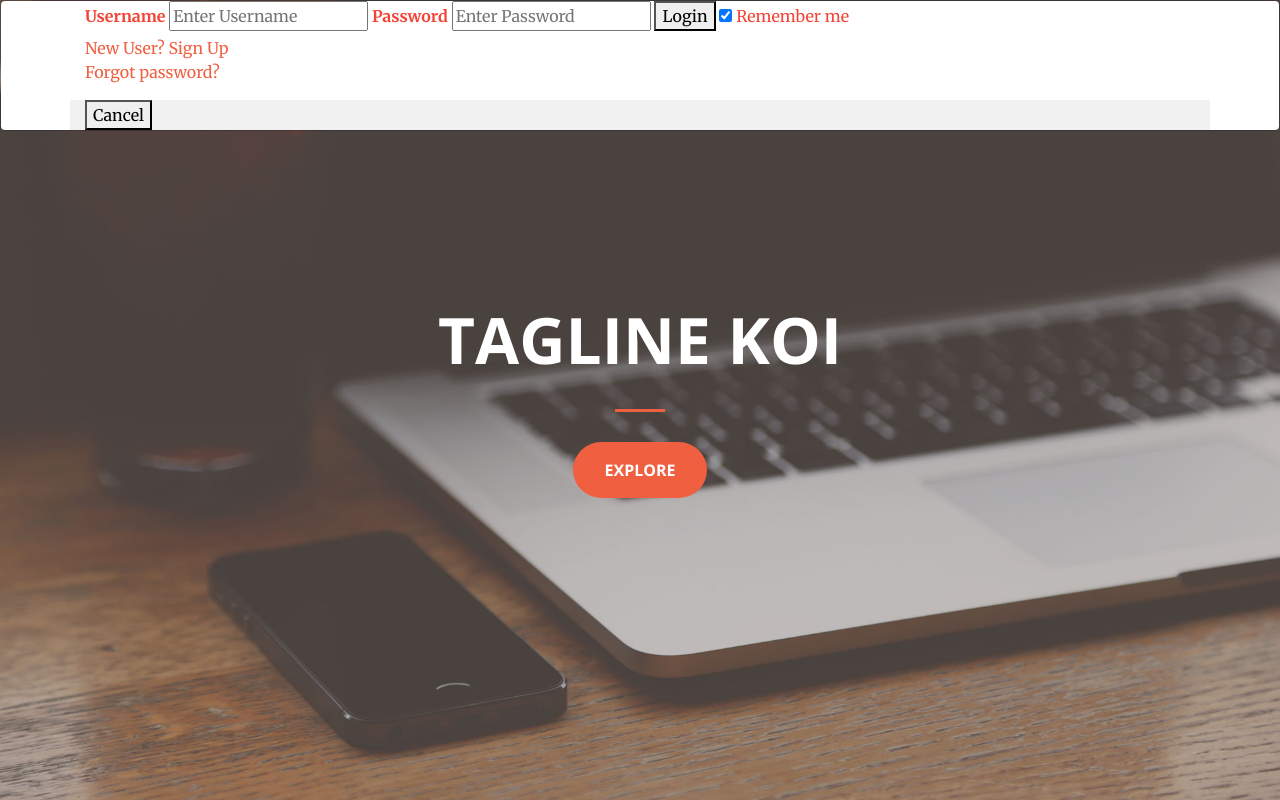
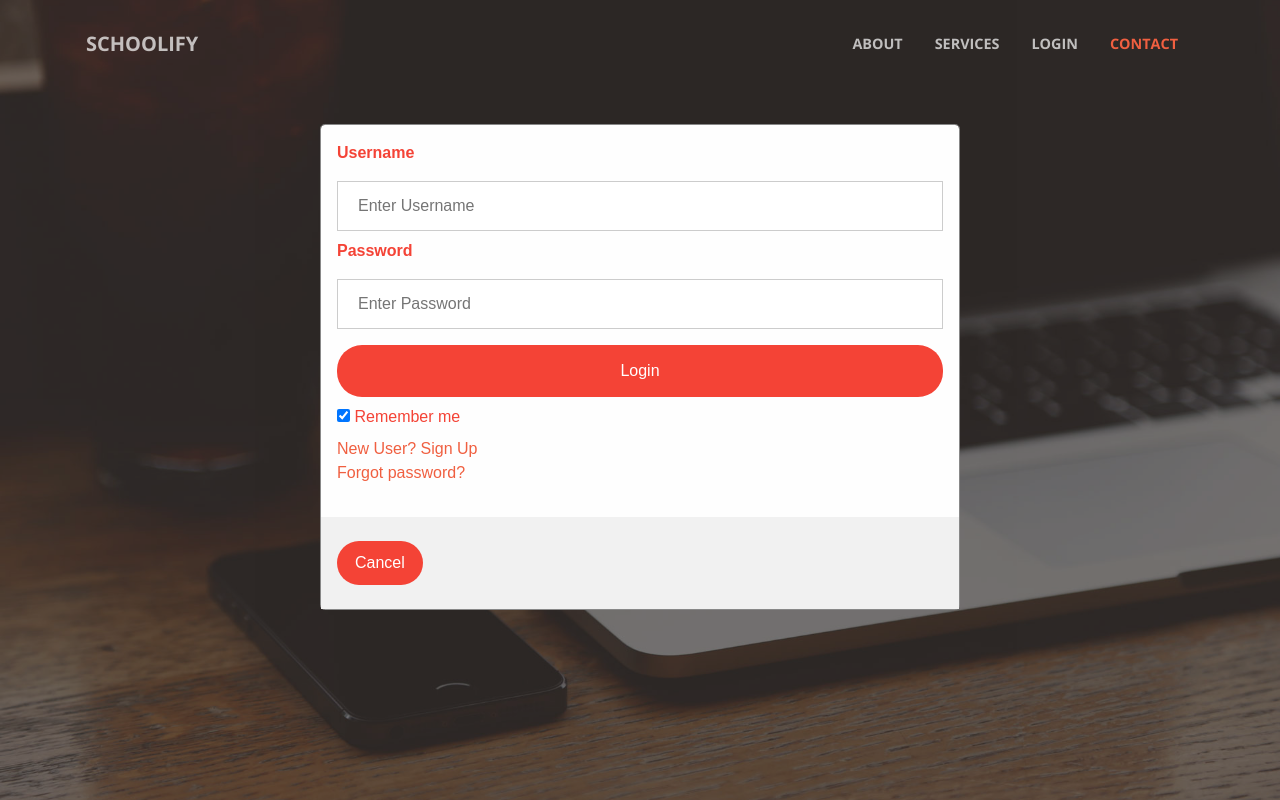
Before and after one commit to Bhuvan-21/school_website, a Django app: page / in a window 1280 px wide, after a click on "Login as Student". Run offline with Django 3.2, Linux system fonts and the light colour scheme; some libraries are stand-ins or nearby versions.

Commit message:
ml page comp, index.html updated

```diff
--- a/school_web/hackin/hackin/views.py
+++ b/school_web/hackin/hackin/views.py
@@ -87,4 +87,6 @@
     freetime=X[0][23]
     g1=X[0][29]
     g2=X[0][30]
-    return render(request,'ml1.html',{'mform':mform,'pr':pr,'absences':absences,'freetime':freetime,'goout':goout,'dalc':dalc,'g1':g1,'g2':g2})
+    traveltime=X[0][11]
+    stime=X[0][12]
+    return render(request,'ml1.html',{'mform':mform,'traveltime':traveltime,'stime':stime,'pr':pr,'absences':absences,'freetime':freetime,'goout':goout,'dalc':dalc,'g1':g1,'g2':g2})
--- a/school_web/hackin/ml/models.py
+++ b/school_web/hackin/ml/models.py
@@ -35,6 +35,7 @@
     absences=models.IntegerField(default=1,validators=[MaxValueValidator(100), MinValueValidator(1)])
     g1=models.IntegerField(default=1,validators=[MaxValueValidator(20), MinValueValidator(1)])
     g2=models.IntegerField(default=1,validators=[MaxValueValidator(20), MinValueValidator(1)])
+    target=models.IntegerField()
     def get_school(self):
         return self.school
     def get_gender(self):
@@ -99,6 +100,8 @@
         return self.g2
     def get_rom(self):
         return self.rom
+    def get_target(self):
+        return self.target
 
 class Products(models.Model):
     school = models.TextField()
--- /dev/null
+++ b/school_web/hackin/static/assets/style.css
@@ -0,0 +1,122 @@
+body {font-family: Arial, Helvetica, sans-serif;}
+
+/* Full-width input fields */
+input[type=text], input[type=password] {
+  width: 100%;
+  padding: 12px 20px;
+  margin: 8px 0;
+  display: inline-block;
+  border: 1px solid #ccc;
+  box-sizing: border-box;
+}
+
+/* Set a style for all buttons */
+button {
+  background-color: #f44336;
+  color: white;
+  padding: 14px 20px;
+  margin: 8px 0;
+  border: none;
+  cursor: pointer;
+  width: 100%;
+  border-radius: 25px;
+}
+
+button:hover {
+  opacity: 0.8;
+}
+
+/* Extra styles for the cancel button */
+.cancelbtn {
+  width: auto;
+  padding: 10px 18px;
+  background-color: #f44336;
+}
+
+/* Center the image and position the close button */
+.imgcontainer {
+  text-align: center;
+  margin: 24px 0 12px 0;
+  position: relative;
+}
+
+img.avatar {
+  width: 40%;
+  border-radius: 50%;
+}
+
+.container {
+  padding: 16px;
+}
+
+span.psw {
+  padding-top: 16px;
+}
+
+/* The Modal (background) */
+.modal {
+  align-items: left;
+  display: none; /* Hidden by default */
+  position: fixed; /* Stay in place */
+  z-index: 1; /* Sit on top */
+  left: 0;
+  top: 0;
+  width: 100%; /* Full width */
+  height: 100%; /* Full height */
+  overflow: auto; /* Enable scroll if needed */
+  background-color: rgb(0,0,0); /* Fallback color */
+  background-color: rgba(0,0,0,0.4); /* Black w/ opacity */
+  padding-top: 60px;
+}
+
+/* Modal Content/Box */
+.modal-content {
+  align-items: left;
+  background-color: #fefefe;
+  margin: 5% auto 15% auto; /* 5% from the top, 15% from the bottom and centered */
+  border: 1px solid #888;
+  width: 50%; /* Could be more or less, depending on screen size */
+}
+
+/* The Close Button (x) */
+.close {
+  position: absolute;
+  right: 25px;
+  top: 0;
+  color: #000;
+  font-size: 35px;
+  font-weight: bold;
+}
+
+.close:hover,
+.close:focus {
+  color: red;
+  cursor: pointer;
+}
+
+/* Add Zoom Animation */
+.animate {
+  -webkit-animation: animatezoom 0.6s;
+  animation: animatezoom 0.6s
+}
+
+@-webkit-keyframes animatezoom {
+  from {-webkit-transform: scale(0)}
+  to {-webkit-transform: scale(1)}
+}
+
+@keyframes animatezoom {
+  from {transform: scale(0)}
+  to {transform: scale(1)}
+}
+
+/* Change styles for span and cancel button on extra small screens */
+@media screen and (max-width: 300px) {
+  span.psw {
+     display: block;
+     float: none;
+  }
+  .cancelbtn {
+     width: 100%;
+  }
+}
--- a/school_web/hackin/templates/index.html
+++ b/school_web/hackin/templates/index.html
@@ -1,17 +1,16 @@
+{% load static %}
 <!DOCTYPE html>
-
-
 <head>
     <meta charset="utf-8">
     <meta name="viewport" content="width=device-width, initial-scale=1.0, shrink-to-fit=no">
     <title>Schoolify</title>
-    <link rel="stylesheet" href="assets/bootstrap/css/bootstrap.min.css">
+    <link rel="stylesheet" href="{% static "assets/bootstrap/css/bootstrap.min.css" %}">
     <link rel="stylesheet" href="https://fonts.googleapis.com/css?family=Open+Sans:300italic,400italic,600italic,700italic,800italic,400,300,600,700,800">
     <link rel="stylesheet" href="https://fonts.googleapis.com/css?family=Merriweather:400,300,300italic,400italic,700,700italic,900,900italic">
-    <link rel="stylesheet" href="assets/fonts/font-awesome.min.css">
+    <link rel="stylesheet" href="{% static "assets/fonts/font-awesome.min.css" %}">
     <link rel="stylesheet" href="https://cdnjs.cloudflare.com/ajax/libs/aos/2.1.1/aos.css">
     <link rel="stylesheet" href="https://cdnjs.cloudflare.com/ajax/libs/magnific-popup.js/1.1.0/magnific-popup.min.css">
-    <link rel="stylesheet" href="style.css">
+    <link rel="stylesheet" href="{% static "assets/style.css" %}">
 </head>
 
 <body id="page-top">
@@ -31,7 +30,7 @@
         </div>
     </nav>
 
-    <header class="masthead text-center text-white d-flex" style="background-image:url('assets/img/header.jpg');">
+    <header class="masthead text-center text-white d-flex" style="background-image:url('{% static "assets/img/header.jpg" %}');">
         <div class="container my-auto">
             <div class="row">
                 <div class="col-lg-10 mx-auto">
@@ -241,7 +240,7 @@
                         <label for="snum"><b>Contact Number</b></label><br>
                         <input class="form-control" type="tel" placeholder="Enter Contact Number" name="snum" pattern="[0-9]{3}-[0-9]{2}-[0-9]{3}" required><br>
 
-                        <label for="sadd><b>School Address</b></label>
+                        <label for="sadd"><b>School Address</b></label>
                         <input class="form-control" type="text" placeholder="Enter School Address" name="sadd" required>
 
                         <label for="mname"><b>Principal Name</b></label>
@@ -300,11 +299,11 @@
             </div>
         </div>
     </section>
-    <script src="assets/js/jquery.min.js"></script>
-    <script src="assets/bootstrap/js/bootstrap.min.js"></script>
-    <script src="assets/js/bs-init.js"></script>
+    <script src="{% static "assets/js/jquery.min.js" %}"></script>
+    <script src="{% static "assets/bootstrap/js/bootstrap.min.js" %}"></script>
+    <script src="{% static "assets/js/bs-init.js" %}"></script>
     <script src="https://cdnjs.cloudflare.com/ajax/libs/aos/2.1.1/aos.js"></script>
     <script src="https://cdnjs.cloudflare.com/ajax/libs/jquery-easing/1.4.1/jquery.easing.min.js"></script>
     <script src="https://cdnjs.cloudflare.com/ajax/libs/magnific-popup.js/1.1.0/jquery.magnific-popup.min.js"></script>
-    <script src="assets/js/creative.js"></script>
+    <script src="{% static "assets/js/creative.js" %}"></script>
 </body>
```
Also changed, not shown: school_web/hackin/templates/ml1.html (+77 -18 lines), school_web/hackin/db.sqlite3, school_web/hackin/ml/migrations/0006_mod_target.py (added), school_web/hackin/static/style.css (deleted).
